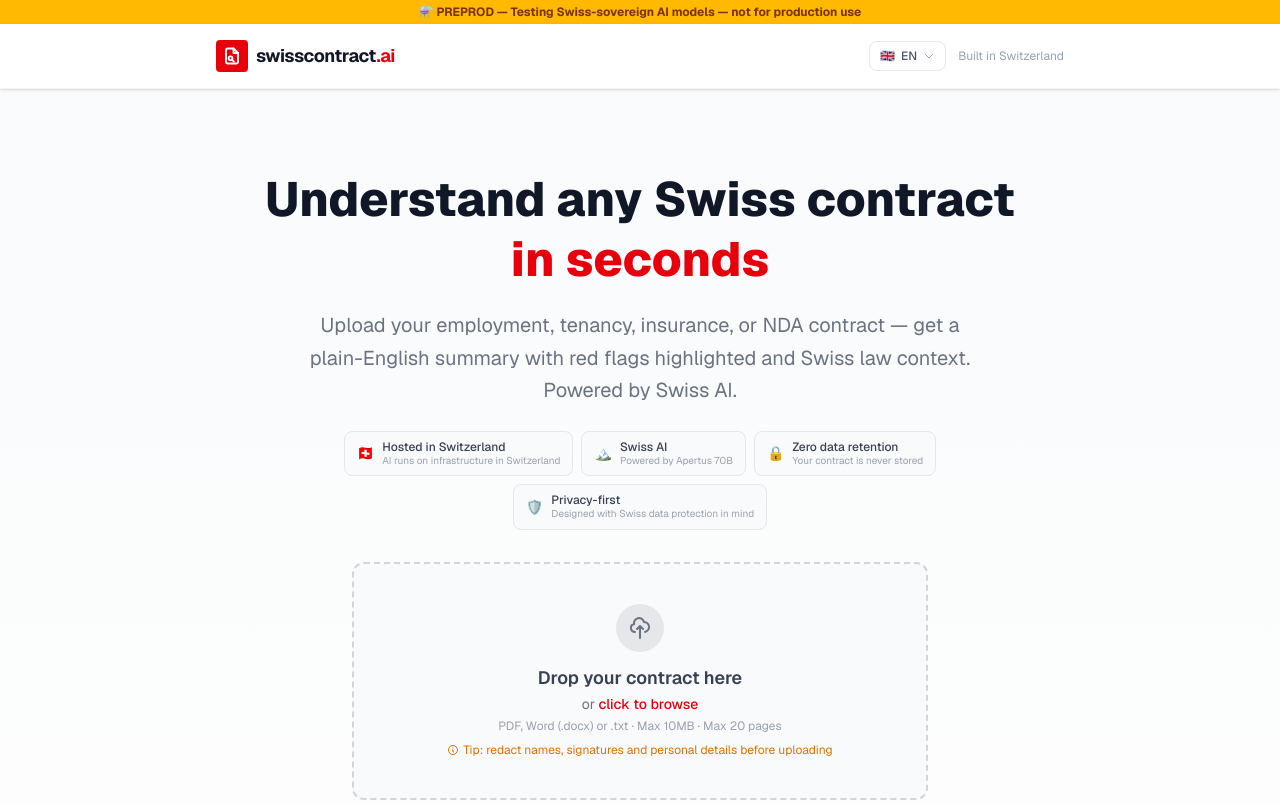
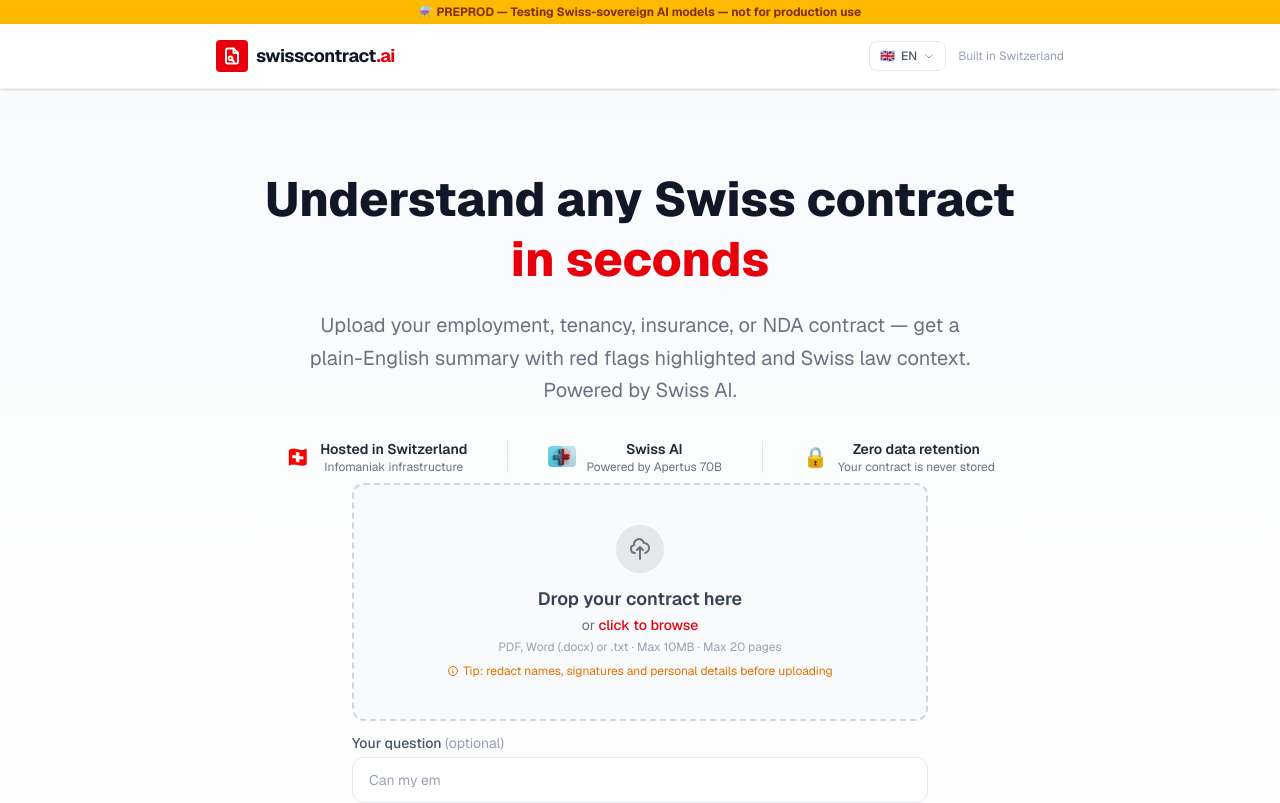
Before and after one commit to vikramgorla/swisscontract-ai, a Next.js app: page / in a window 1280 px wide. Shown: the top 803 px of the page. Built offline with nearby package versions, Linux system fonts and the light colour scheme.

Commit message:
design: simplify trust badges — 3 clean inline badges, Swiss minimalism
- Remove Confidentiality badge
- Swiss flag + Apertus logo + lock: hosted, AI, privacy
- Inline layout with thin dividers — no card boxes
- All 4 locales updated

Written by Léa 🏔️

```diff
--- a/app/components/HomeClient.tsx
+++ b/app/components/HomeClient.tsx
@@ -1,6 +1,7 @@
 'use client';
 
 import React, { useState } from 'react';
+import Image from 'next/image';
 import UploadZone from './UploadZone';
 import AnalysisResult from './AnalysisResult';
 import LanguageSwitcher from './LanguageSwitcher';
@@ -240,13 +241,7 @@ export default function HomeClient({ locale, t }: HomeClientProps) {
     <path key="lock" strokeLinecap="round" strokeLinejoin="round" strokeWidth={2} d="M12 15v2m-6 4h12a2 2 0 002-2v-6a2 2 0 00-2-2H6a2 2 0 00-2 2v6a2 2 0 002 2zm10-10V7a4 4 0 00-8 0v4h8z" />,
   ];
 
-  /* Swiss sovereignty badges */
-  const badges = [
-    { icon: '🇨🇭', title: t.badge_hosted, sub: t.badge_hosted_sub },
-    { icon: '🏔️', title: t.badge_swiss_ai, sub: t.badge_swiss_ai_sub },
-    { icon: '🔒', title: t.badge_zero_retention, sub: t.badge_zero_retention_sub },
-    { icon: '🛡️', title: t.badge_nfadp, sub: t.badge_nfadp_sub },
-  ];
+
 
   return (
     <main className="min-h-screen bg-white">
@@ -286,21 +281,49 @@ export default function HomeClient({ locale, t }: HomeClientProps) {
             {t.subtitle}
           </p>
 
-          {/* Swiss sovereignty badges */}
+          {/* Trust badges — 3 items, clean inline layout */}
           {!analysis && (
-            <div className="flex flex-wrap justify-center gap-2 mb-6 sm:mb-8">
-              {badges.map((b, i) => (
-                <div
-                  key={i}
-                  className="flex items-center gap-2 bg-gray-50 border border-gray-200 rounded-lg px-3 py-2"
-                >
-                  <span className="text-sm leading-none" role="img" aria-hidden="true">{b.icon}</span>
-                  <div className="text-left">
-                    <div className="text-xs font-medium text-gray-700 leading-tight">{b.title}</div>
-                    <div className="text-[10px] text-gray-400 leading-tight">{b.sub}</div>
-                  </div>
+            <div className="flex flex-col sm:flex-row items-center justify-center gap-6 sm:gap-10 mt-8 mb-2">
+
+              {/* Badge 1: Hosted in Switzerland */}
+              <div className="flex items-center gap-2.5">
+                <span className="text-xl leading-none">🇨🇭</span>
+                <div>
+                  <div className="text-sm font-semibold text-gray-800">{t.badge_hosted_title}</div>
+                  <div className="text-xs text-gray-500">{t.badge_hosted_sub}</div>
                 </div>
-              ))}
+              </div>
+
+              {/* Divider — hidden on mobile */}
+              <div className="hidden sm:block w-px h-8 bg-gray-200" />
+
+              {/* Badge 2: Swiss AI — Apertus logo */}
+              <div className="flex items-center gap-2.5">
+                <Image
+                  src="/apertus-logo.jpg"
+                  alt="Apertus"
+                  width={28}
+                  height={28}
+                  className="rounded-sm object-cover"
+                />
+                <div>
+                  <div className="text-sm font-semibold text-gray-800">{t.badge_ai_title}</div>
+                  <div className="text-xs text-gray-500">{t.badge_ai_sub}</div>
+                </div>
+              </div>
+
+              {/* Divider — hidden on mobile */}
+              <div className="hidden sm:block w-px h-8 bg-gray-200" />
+
+              {/* Badge 3: Zero data retention */}
+              <div className="flex items-center gap-2.5">
+                <span className="text-xl leading-none">🔒</span>
+                <div>
+                  <div className="text-sm font-semibold text-gray-800">{t.badge_privacy_title}</div>
+                  <div className="text-xs text-gray-500">{t.badge_privacy_sub}</div>
+                </div>
+              </div>
+
             </div>
           )}
 
--- a/app/i18n/translations.ts
+++ b/app/i18n/translations.ts
@@ -111,14 +111,12 @@ export const translations = {
     awareness_checkbox_no_third_party: 'informing those parties',
     awareness_checkbox_post: 'that their data was processed by an AI system.',
     awareness_checkbox_opensource: 'View source code',
-    badge_hosted: 'Hosted in Switzerland',
-    badge_hosted_sub: 'AI runs on infrastructure in Switzerland',
-    badge_swiss_ai: 'Swiss AI',
-    badge_swiss_ai_sub: 'Powered by Apertus 70B',
-    badge_zero_retention: 'Zero data retention',
-    badge_zero_retention_sub: 'Your contract is never stored',
-    badge_nfadp: 'Privacy-first',
-    badge_nfadp_sub: 'Designed with Swiss data protection in mind',
+    badge_hosted_title: 'Hosted in Switzerland',
+    badge_hosted_sub: 'Infomaniak infrastructure',
+    badge_ai_title: 'Swiss AI',
+    badge_ai_sub: 'Powered by Apertus 70B',
+    badge_privacy_title: 'Zero data retention',
+    badge_privacy_sub: 'Your contract is never stored',
     pp_title: 'Privacy Policy',
     pp_updated: 'Last updated: March 2026',
     pp_short_title: 'The short version',
@@ -275,14 +273,12 @@ export const translations = {
     awareness_checkbox_no_third_party: 'diese Parteien zu informieren',
     awareness_checkbox_post: 'dass ihre Daten von einem KI-System verarbeitet wurden.',
     awareness_checkbox_opensource: 'Quellcode ansehen',
-    badge_hosted: 'In der Schweiz gehostet',
-    badge_hosted_sub: 'KI läuft auf Infrastruktur in der Schweiz',
-    badge_swiss_ai: 'Schweizer KI',
-    badge_swiss_ai_sub: 'Powered by Apertus 70B',
-    badge_zero_retention: 'Keine Datenspeicherung',
-    badge_zero_retention_sub: 'Ihr Vertrag wird niemals gespeichert',
-    badge_nfadp: 'Datenschutz zuerst',
-    badge_nfadp_sub: 'Mit Blick auf das Schweizer Datenschutzrecht entwickelt',
+    badge_hosted_title: 'Gehostet in der Schweiz',
+    badge_hosted_sub: 'Infomaniak-Infrastruktur',
+    badge_ai_title: 'Schweizer KI',
+    badge_ai_sub: 'Powered by Apertus 70B',
+    badge_privacy_title: 'Keine Datenspeicherung',
+    badge_privacy_sub: 'Ihr Vertrag wird nie gespeichert',
     pp_title: 'Datenschutzerklärung',
     pp_updated: 'Letzte Aktualisierung: März 2026',
     pp_short_title: 'Die Kurzfassung',
@@ -439,14 +435,12 @@ export const translations = {
     awareness_checkbox_no_third_party: ' informer ces parties',
     awareness_checkbox_post: "que leurs données ont été traitées par un système d'IA.",
     awareness_checkbox_opensource: 'Voir le code source',
-    badge_hosted: 'Hébergé en Suisse',
-    badge_hosted_sub: "L'IA tourne sur une infrastructure en Suisse",
-    badge_swiss_ai: 'IA suisse',
-    badge_swiss_ai_sub: 'Propulsé par Apertus 70B',
-    badge_zero_retention: 'Zéro rétention de données',
-    badge_zero_retention_sub: "Votre contrat n'est jamais stocké",
-    badge_nfadp: 'Confidentialité d\'abord',
-    badge_nfadp_sub: 'Conçu en tenant compte de la protection des données suisse',
+    badge_hosted_title: 'Hébergé en Suisse',
+    badge_hosted_sub: 'Infrastructure Infomaniak',
+    badge_ai_title: 'IA suisse',
+    badge_ai_sub: 'Propulsé par Apertus 70B',
+    badge_privacy_title: 'Zéro rétention de données',
+    badge_privacy_sub: "Votre contrat n'est jamais stocké",
     pp_title: 'Politique de confidentialité',
     pp_updated: 'Dernière mise à jour : mars 2026',
     pp_short_title: 'La version courte',
@@ -603,14 +597,12 @@ export const translations = {
     awareness_checkbox_no_third_party: 'informare tali parti',
     awareness_checkbox_post: 'che i loro dati sono stati elaborati da un sistema di IA.',
     awareness_checkbox_opensource: 'Vedi il codice sorgente',
-    badge_hosted: 'Ospitato in Svizzera',
-    badge_hosted_sub: "L'IA gira su infrastruttura in Svizzera",
-    badge_swiss_ai: 'IA svizzera',
-    badge_swiss_ai_sub: 'Alimentato da Apertus 70B',
-    badge_zero_retention: 'Nessuna conservazione dei dati',
-    badge_zero_retention_sub: 'Il tuo contratto non viene mai archiviato',
-    badge_nfadp: 'Privacy prima di tutto',
-    badge_nfadp_sub: 'Progettato con la protezione dei dati svizzera in mente',
+    badge_hosted_title: 'Ospitato in Svizzera',
+    badge_hosted_sub: 'Infrastruttura Infomaniak',
+    badge_ai_title: 'IA svizzera',
+    badge_ai_sub: 'Alimentato da Apertus 70B',
+    badge_privacy_title: 'Zero conservazione dati',
+    badge_privacy_sub: 'Il tuo contratto non viene mai archiviato',
     pp_title: 'Informativa sulla privacy',
     pp_updated: 'Ultimo aggiornamento: marzo 2026',
     pp_short_title: 'La versione breve',
@@ -740,14 +732,12 @@ export type TranslationKeys = {
   awareness_checkbox_no_third_party: string;
   awareness_checkbox_post: string;
   awareness_checkbox_opensource: string;
-  badge_hosted: string;
+  badge_hosted_title: string;
   badge_hosted_sub: string;
-  badge_swiss_ai: string;
-  badge_swiss_ai_sub: string;
-  badge_zero_retention: string;
-  badge_zero_retention_sub: string;
-  badge_nfadp: string;
-  badge_nfadp_sub: string;
+  badge_ai_title: string;
+  badge_ai_sub: string;
+  badge_privacy_title: string;
+  badge_privacy_sub: string;
   pp_title: string;
   pp_updated: string;
   pp_short_title: string;
```
Also changed, not shown: public/apertus-logo.jpg (added).
